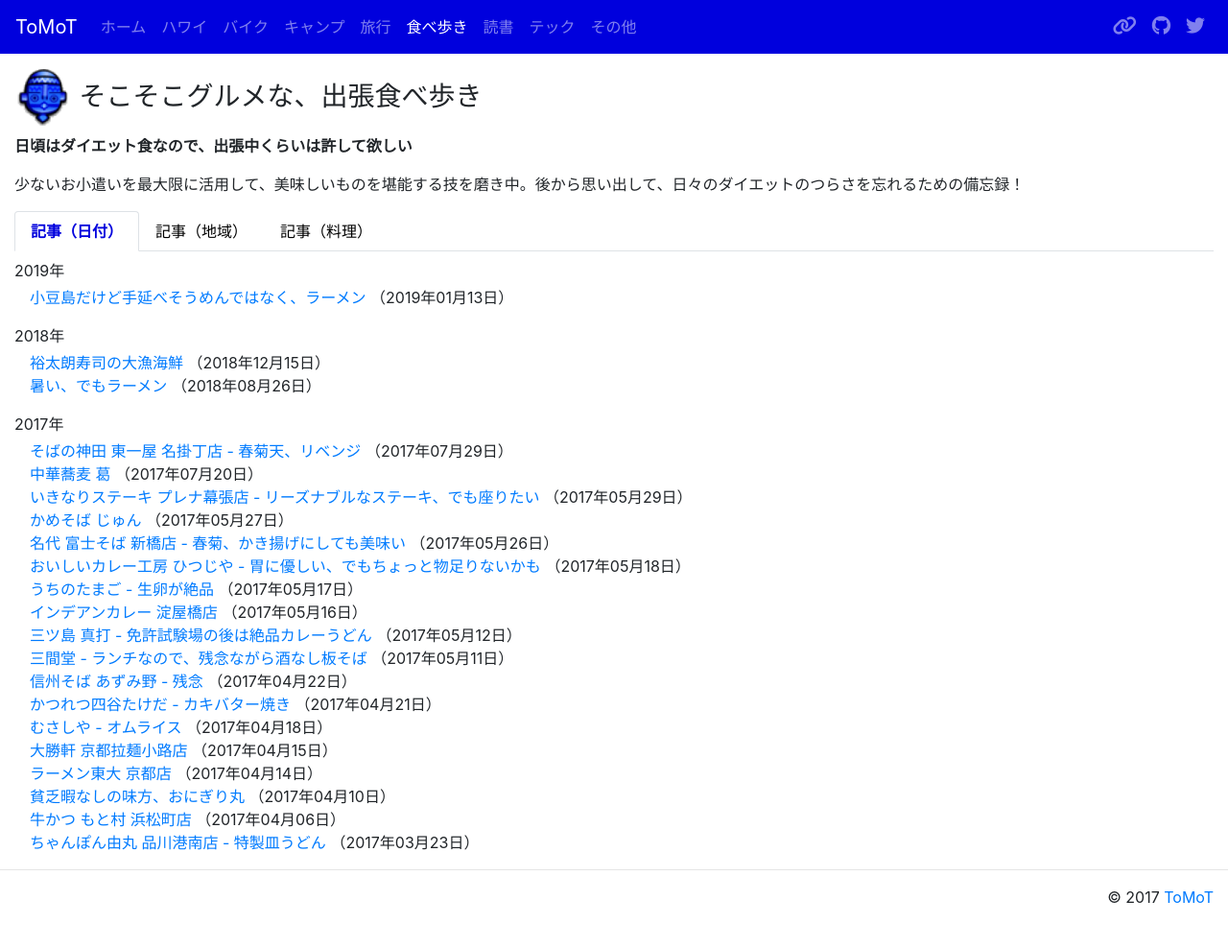
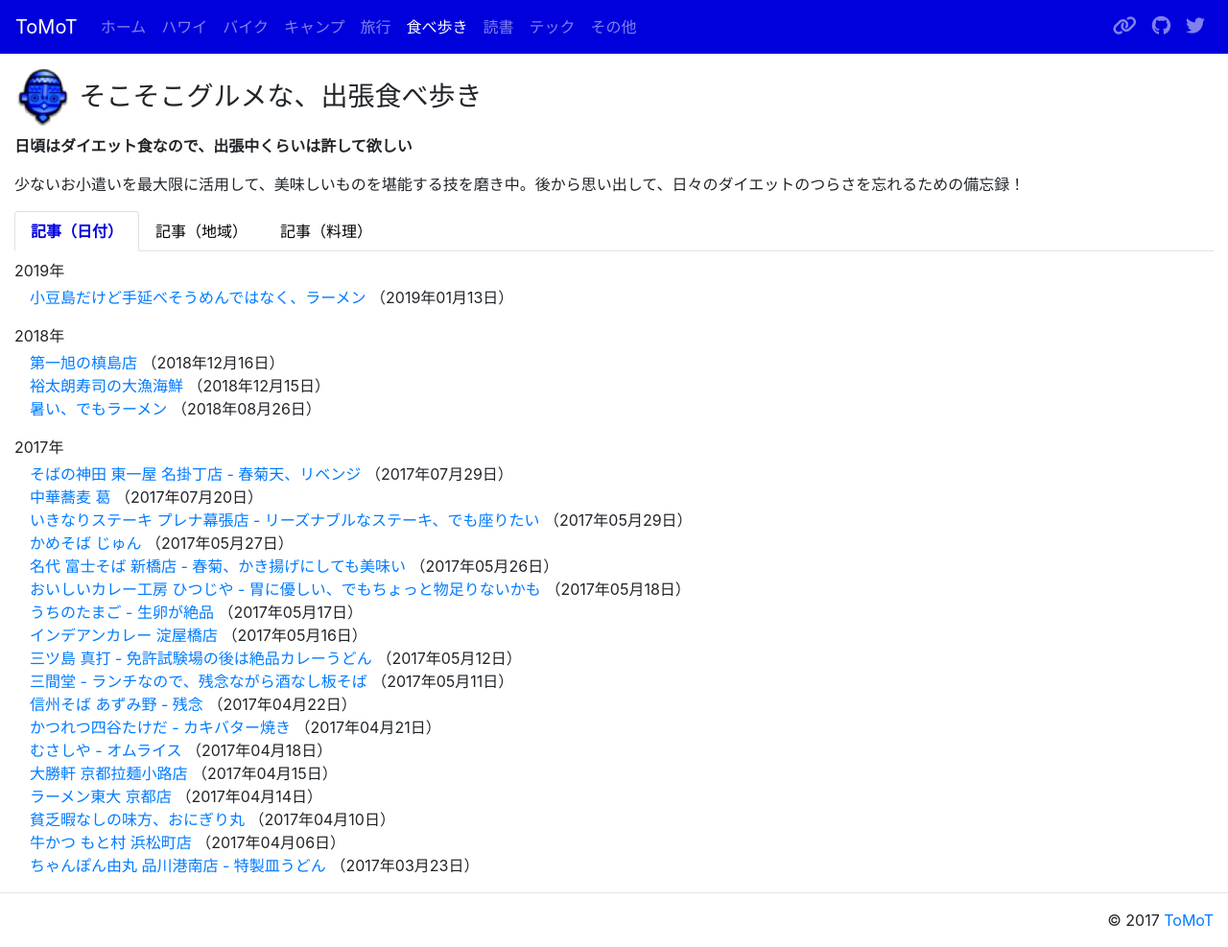
Before and after one commit to tomot/tomot.github.io, a Jekyll site: the page built from food.md, in a window 1280 px wide. Shown: the whole page at 96% size. Built offline with Jekyll 4.4.1, drawn with Linux system fonts in a browser that asks for light colours; nearby versions of some CDN libraries; before the commit the page ends 963 px from its top, so only the background shows below that.

Commit message:
add post of 第一旭

```diff
--- a/food.md
+++ b/food.md
@@ -201,12 +201,29 @@ title: ToMoT - 食べ歩き
       {% endif %}
     {% endfor %}
 
-    <p class="mb-0">京都府京都市</p>
+    <p class="mb-0">京都府</p>
+    <p class="mb-0 ml-3">京都市</p>
     {% for category in site.categories %}
       {% if category[0] == "食べ歩き" %}
-        <ul class="list-unstyled ml-3">
+        <ul class="list-unstyled ml-4">
           {% for post in category[1] %}
             {% if post.tags contains "京都市" %}
+              <li>
+                <a href="{{ post.url }}">{{ post.title }}</a>
+                （{{ post.date | date: "%Y年%m月%d日" }}）
+              </li>
+            {% endif %}
+          {% endfor %}
+        </ul>
+      {% endif %}
+    {% endfor %}
+
+    <p class="mb-0 ml-3">宇治市</p>
+    {% for category in site.categories %}
+      {% if category[0] == "食べ歩き" %}
+        <ul class="list-unstyled ml-4">
+          {% for post in category[1] %}
+            {% if post.tags contains "宇治市" %}
               <li>
                 <a href="{{ post.url }}">{{ post.title }}</a>
                 （{{ post.date | date: "%Y年%m月%d日" }}）
```
Also changed, not shown: _posts/2018-12-16-b.md (added, +22 -0 lines), 2 other files.
